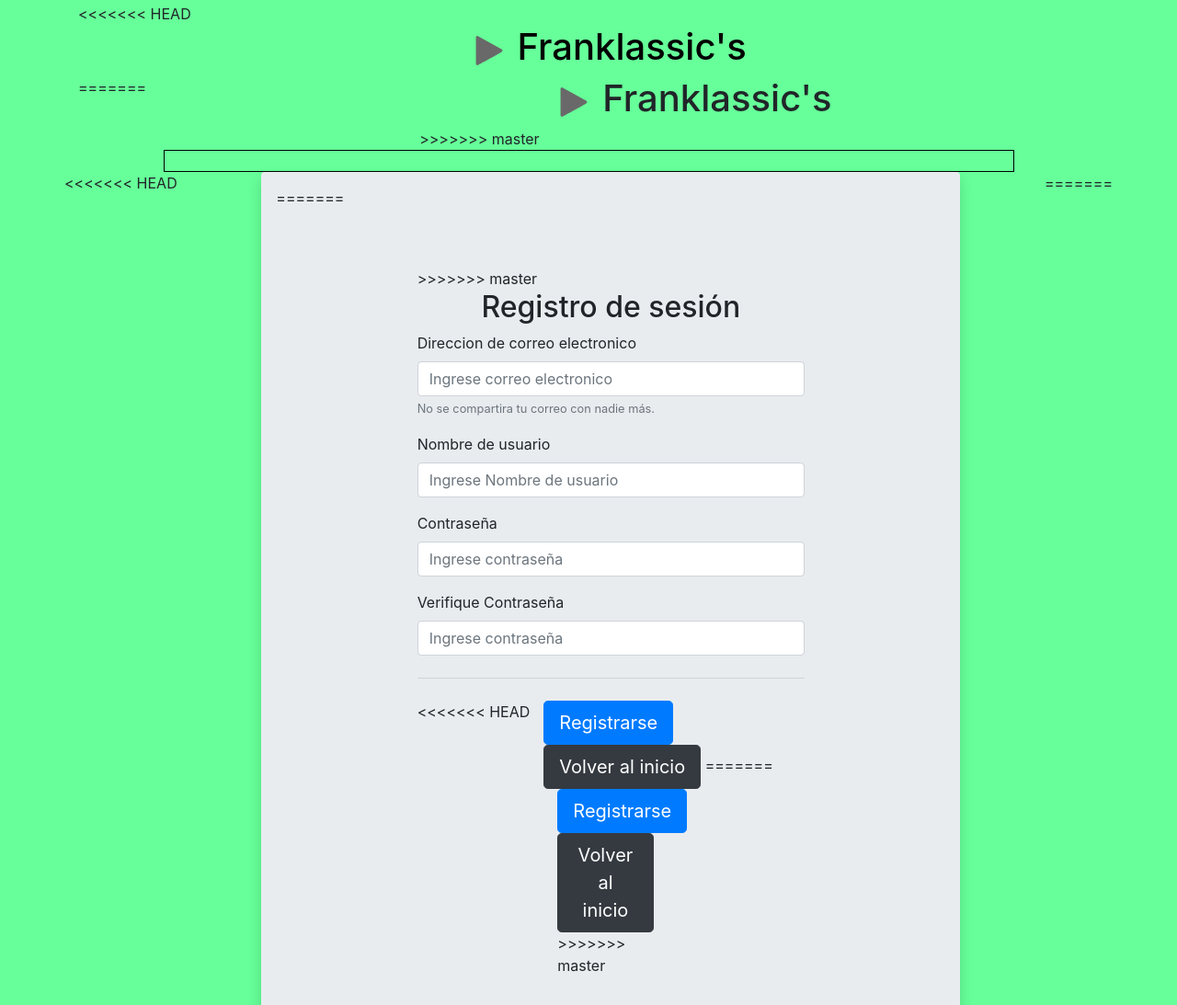
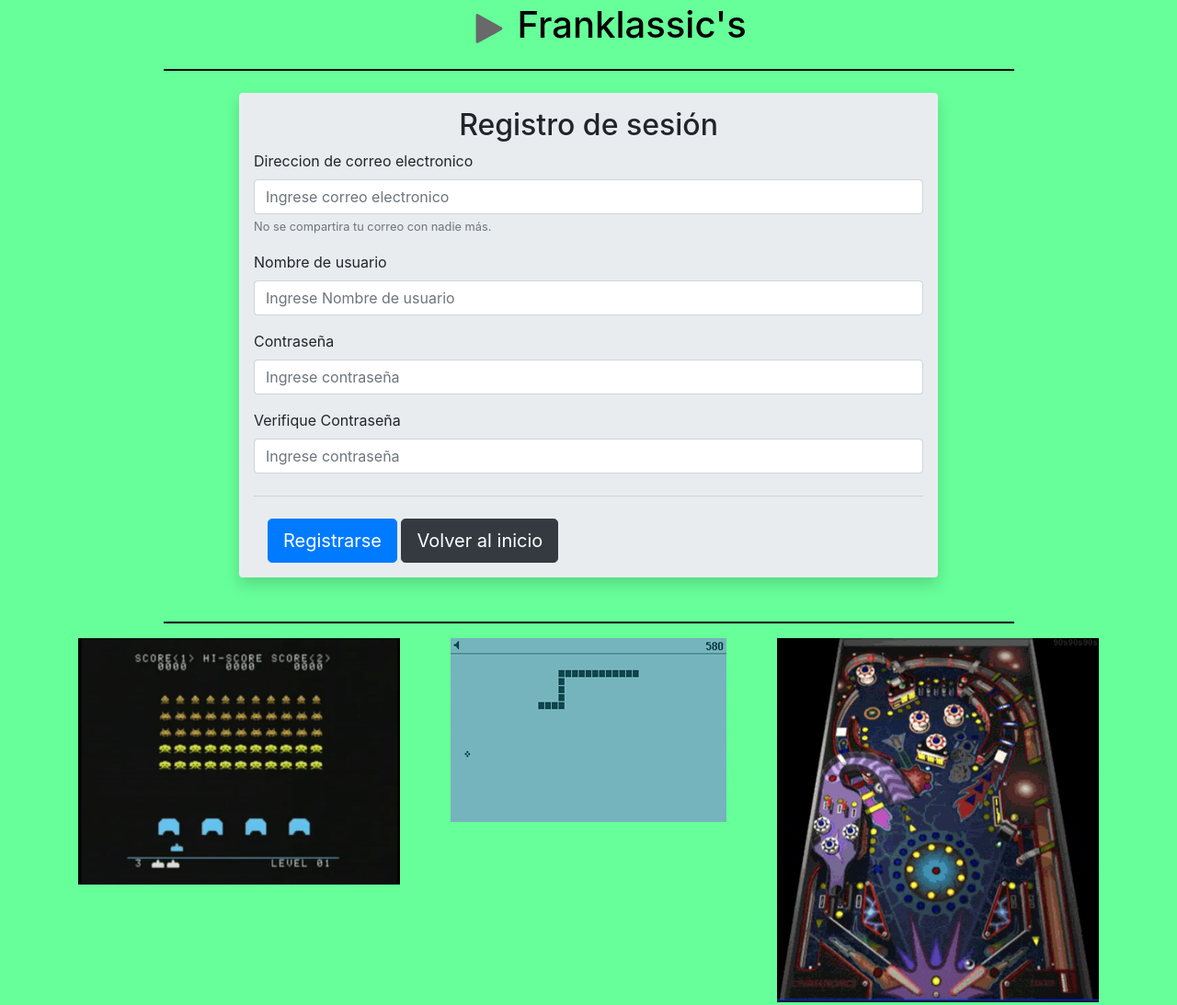
Before and after one commit to FrancoCabezasPoblete/ProyectoWebCurso, a plain HTML site: page SignIn.html in a window 1280 px wide. Shown: the part 13-1106 px from the top of the page at 92% size. Drawn offline with nearby package versions, Linux system fonts and the light colour scheme.

Commit message:
beta 1.0 merge

```diff
--- a/SignIn.html
+++ b/SignIn.html
@@ -13,24 +13,14 @@
   </head>
   <body>
     <div class="container mt-3 mb-3">
-<<<<<<< HEAD
       <div class="row mx-auto mb-3">
       <div class="col col-sm-5 derecha posicion"><img src="images/boton-de-reproduccion.svg" alt="Icono_de_Reproduccion" width=32px; height=32px;></div>
       <div class="col col-sm-7"><a href="index.html"style="color:black"><h1>Franklassic's</h1></a></div>
-=======
-      <div class="row mx-auto">
-      <div class="col col-sm-5 derecha posicion"><img src="images/boton-de-reproduccion.svg" alt="Icono_de_Reproduccion" width=32px; height=32px;></div>
-      <div class="col col-sm-7"><h1>Franklassic's</h1></div>
->>>>>>> master
     </div>
     <div class="col-10 mx-auto borde"></div>
     <br/>
       <div class="row">
-<<<<<<< HEAD
       <div class="jumbotron mx-auto col-8 shadow p-3 mb-5 rounded">
-=======
-      <div class="jumbotron mx-auto col-8">
->>>>>>> master
         <div class="col centro"><h2>Registro de sesión</h2></div>
         <form>
         <div class="form-group">
@@ -53,21 +43,14 @@
       </form>
       <hr class="my-4">
       <div class="row mx-auto">
-<<<<<<< HEAD
         <div class="col">
       <a class="btn btn-primary btn-lg" href="#" role="button">Registrarse</a>
       <a class="btn btn-dark btn-lg " href="index.html" role="button">Volver al inicio</a>
-=======
-        <div class="col-6">
-      <a class="btn btn-primary btn-lg" href="#" role="button">Registrarse</a>
-      <a class="btn btn-dark btn-lg " href="#" role="button">Volver al inicio</a>
->>>>>>> master
       </div>
       </div>
     </div>
 
   </div>
-<<<<<<< HEAD
   <div class="col-10 mx-auto borde"></div>
   <div class="row mt-3 mb-3">
     <div class="col-12 col-sm-4 centro">
@@ -81,10 +64,6 @@
     </div>
   </div>
   </div>
-=======
-    </div>
->>>>>>> master
-
 
 
     <!-- Optional JavaScript -->
```
